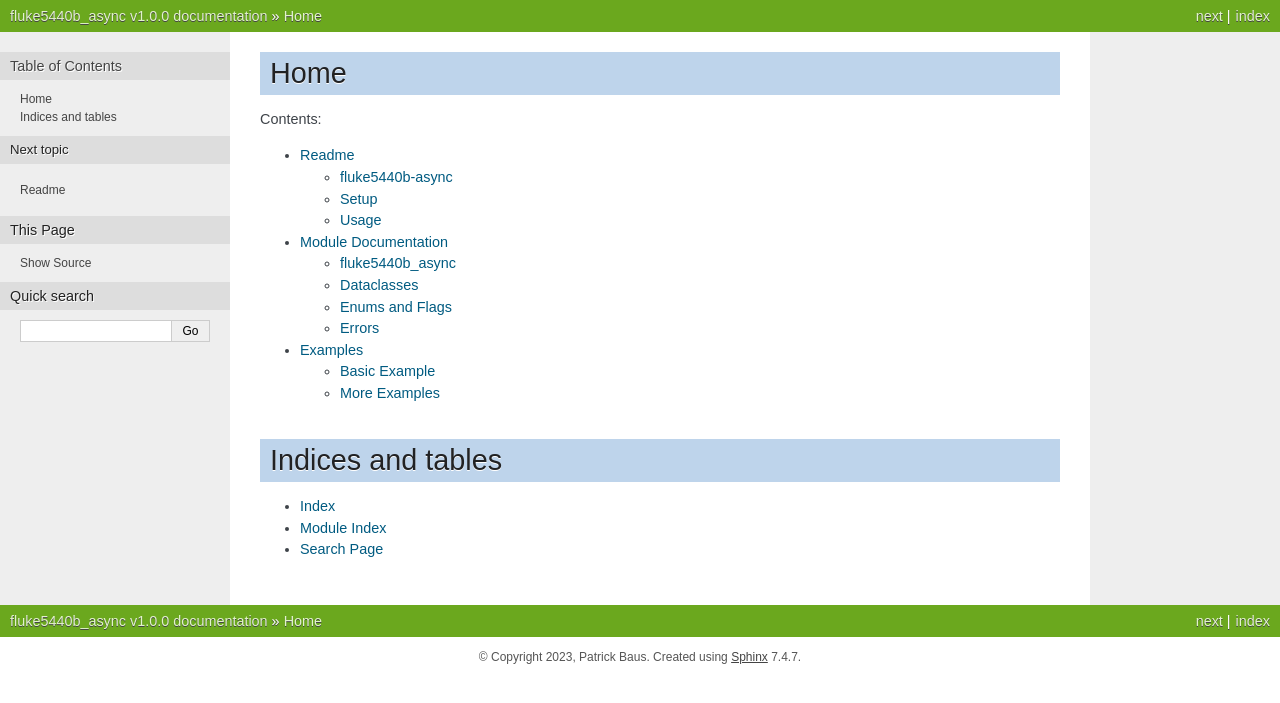
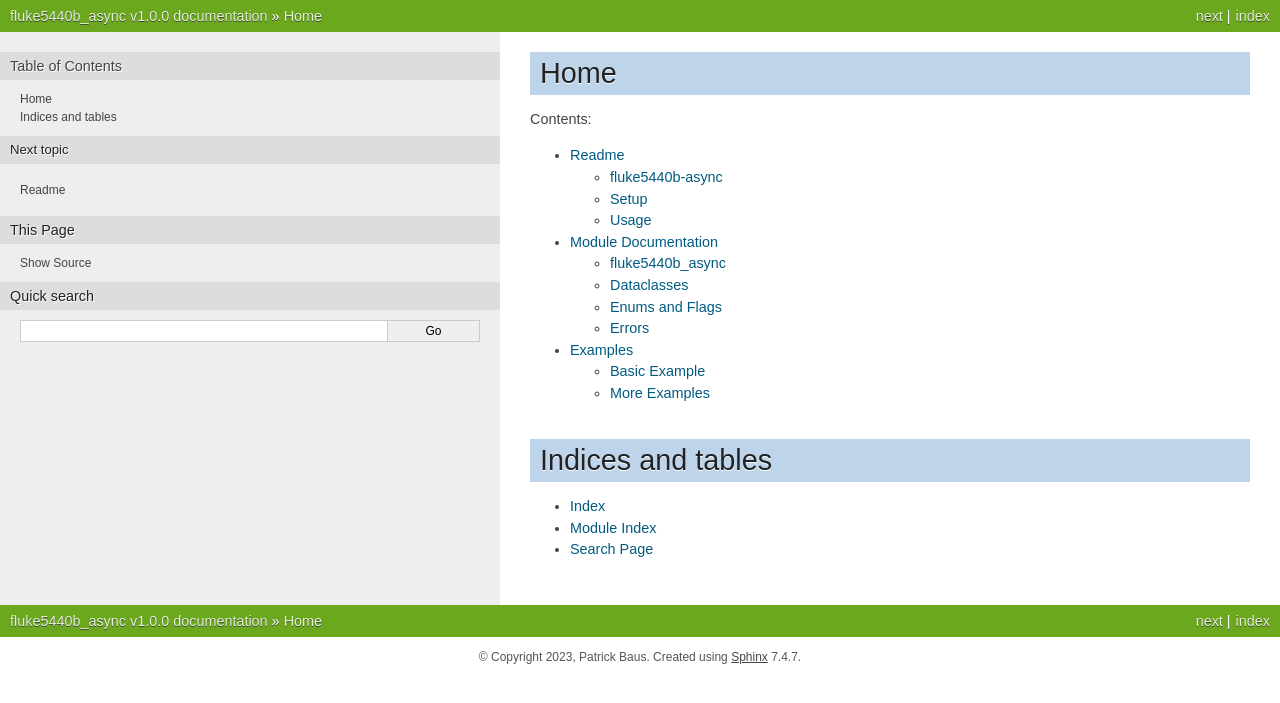
Before and after one commit to PatrickBaus/pyAsyncFluke5440B, a Sphinx documentation site: the page built from doc/source/index.rst, in a window 1280 px wide. Shown: the top 703 px of the page. Built offline with Sphinx 7.4.7, drawn with Linux system fonts in a browser that asks for light colours.

Commit message:
Updated helpfile CSS

```diff
--- /dev/null
+++ b/doc/source/_static/css/custom.css
@@ -0,0 +1,7 @@
+div.sphinxsidebar {
+    width: 500px;
+}
+
+div.bodywrapper {
+    margin: 0 0 0 500px;
+}
--- a/doc/source/conf.py
+++ b/doc/source/conf.py
@@ -61,4 +61,10 @@ html_theme = "nature"
 # so a file named "default.css" will overwrite the builtin "default.css".
 html_static_path = ["_static"]
 
+# These paths are either relative to html_static_path
+# or fully qualified paths (eg. https://...)
+html_css_files = [
+    "css/custom.css",
+]
+
 html_title = project + " v" + version + " documentation"
```
